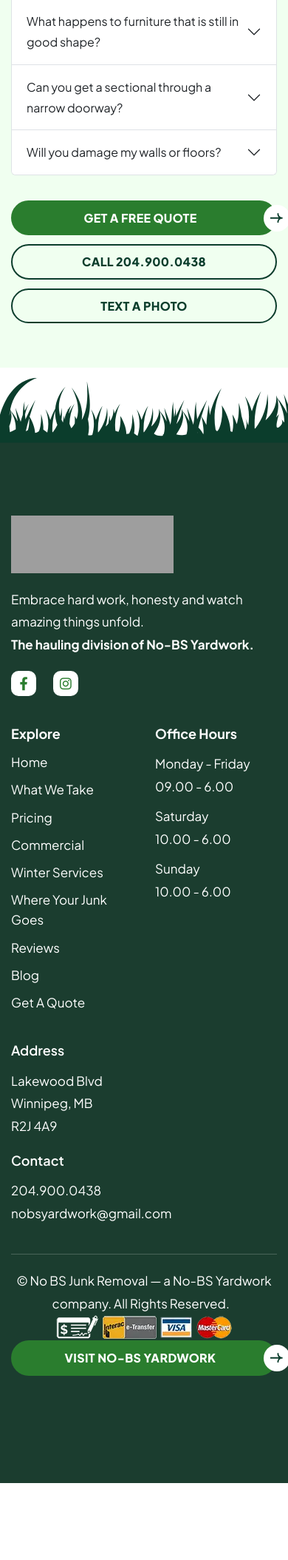
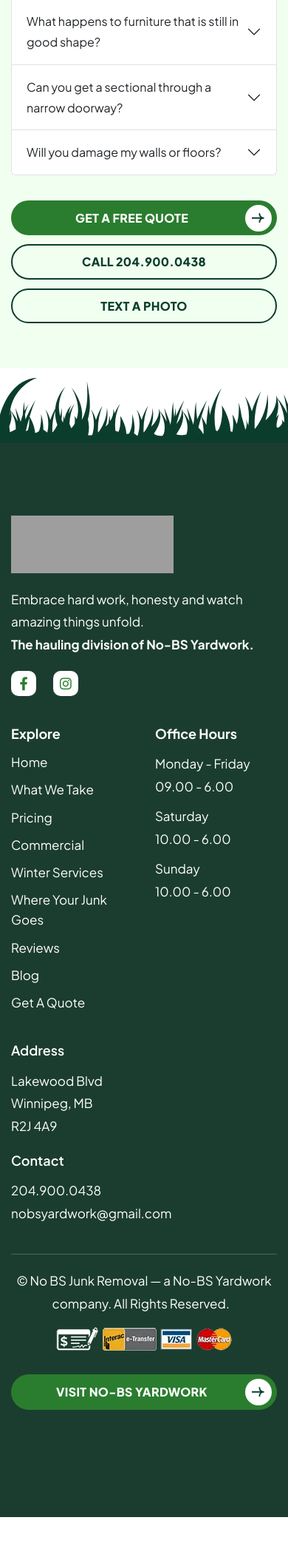
Before and after one commit to stephskiis-hue/nobs-yardwork-website, a PHP site: page /junk-removal/furniture-removal-winnipeg.html in a window 390 px wide. Shown: the part 2107-4216 px from the top of the page at 74% size. Before the commit the page ends 4112 px from the top, so only its background shows below. Run offline with PHP 8.4, Linux system fonts and the light colour scheme; grey boxes are pictures that could not be loaded.

Commit message:
Fix footer spacing on phones, and stop button arrows hitting the screen edge
FOOTER
The copyright row is col-lg-8 + col-lg-4 and stacks below 768px. Stacked, the
payment strip and the "Visit No-BS Yardwork" button sat flush against each
other — measured 0px gap — because neither carries vertical margin of its own;
side by side on desktop the gap was never needed. Now 30px, and the block
centres rather than keeping the inline align="right" that only made sense
beside the copyright text. Desktop layout is untouched.

BUTTON ARROWS — broader than the footer
Tracking that down turned up a bigger one. junk.css sets width:100% on
.btn-default below 768px for a decent tap target, while custom.css pins the
36px arrow badge to right:0 and translates it 50% outward. Full width plus a
badge hanging half outside means the arrow lands hard against the viewport on
EVERY mobile CTA, not just the footer — the homepage "Get my free quote" had
it too.

Fixed by tucking the badge inside the pill on small screens (right:7px, no
outward translate) and padding the text to 58px so the two cannot collide.
Desktop keeps the original outboard badge exactly as designed.

Verified at 375px: badge sits inside the button, document overflow 0, and the
payment-strip-to-button gap measures 30px. At 1440px the badge still reports
right:0 with the 18px outward translate, i.e. unchanged. All 32 pages pass at
both widths with no 404s.

One process note: I called this fixed once off a screenshot that turned out to
be a stale read of a path I had already viewed. Re-shot to a fresh filename
before believing it.

Co-Authored-By: Claude Opus 5 <noreply@anthropic.com>
Claude-Session: https://claude.ai/code/session_01NMccqNC7rNp9mMcrrQ9NS2

```diff
--- a/junk-removal/css/junk.css
+++ b/junk-removal/css/junk.css
@@ -41,6 +41,7 @@
     18. Accessibility
     19. Blog
     20. Service area
+    21. Footer baseline
 ==========================================================================*/
 
 
@@ -860,6 +861,17 @@ header.main-header .header-sticky{
 	.trust-stats{ gap: 24px; }
 	.trust-stats .num{ font-size: 32px; }
 	.btn-default{ margin-right: 0; width: 100%; text-align: center; }
+	/* Buttons go full width on phones for a decent tap target. custom.css pins
+	   the 36px arrow badge to right:0 and then translates it 50% outward, which
+	   at full width parks it hard against the viewport edge — visible on every
+	   CTA, not just the footer. Tuck it inside the pill on small screens and pad
+	   the text so the two never collide. */
+	.btn-default{ padding-right: 58px; }
+	.btn-default::before{
+		right: 7px;
+		transform: translate(0, -50%);
+	}
+	.btn-default:hover::before{ right: 4px; }
 	.btn-row{ flex-direction: column; align-items: stretch; gap: 12px; }
 	.price-table th,
 	.price-table td{ padding: 13px 14px; }
@@ -1076,3 +1088,39 @@ textarea:focus-visible{
 	font-weight: 700;
 	color: var(--primary-color);
 }
+
+
+/************************************/
+/***     21. Footer baseline      ***/
+/************************************/
+
+/* The copyright row is col-lg-8 + col-lg-4, which stacks below 768px. When it
+   stacks, the payment strip and the "Visit No-BS Yardwork" button landed flush
+   against each other — a measured 0px gap — because neither carries any
+   vertical margin of its own; on desktop they sit in separate columns so the
+   gap was never needed.
+   Also drops the inline align="right" on the button wrapper: right-aligned is
+   correct beside the copyright text, and wrong once it is the only thing on
+   its own row. */
+@media only screen and (max-width: 767px){
+	.footer-copyright{ text-align: center; }
+	.footer-copyright-text p{ margin-bottom: 0; }
+	.footer-copyright-text img{
+		display: block;
+		margin: 16px auto 0;
+	}
+	.footer-copyright .footer-links{
+		margin-top: 30px;
+		text-align: center;
+	}
+	.footer-copyright .footer-links p.btn-default{
+		text-align: center;
+		/* The 36px arrow badge is translated 50% past the right edge by
+		   design. Centred on a phone that reads as off-centre, so trade the
+		   stock right margin for symmetry. */
+		/* The stock 15px right margin exists to clear the badge from whatever
+		   follows it in a button row. Alone and centred there is nothing to
+		   clear, and keeping it pushed the button past the viewport edge. */
+		margin-right: 0;
+	}
+}
```
Also changed, not shown: junk-removal/undefined/foot-clip.png (added), junk-removal/undefined/foot-desktop.png (added), junk-removal/undefined/foot-mobile.png (added).
